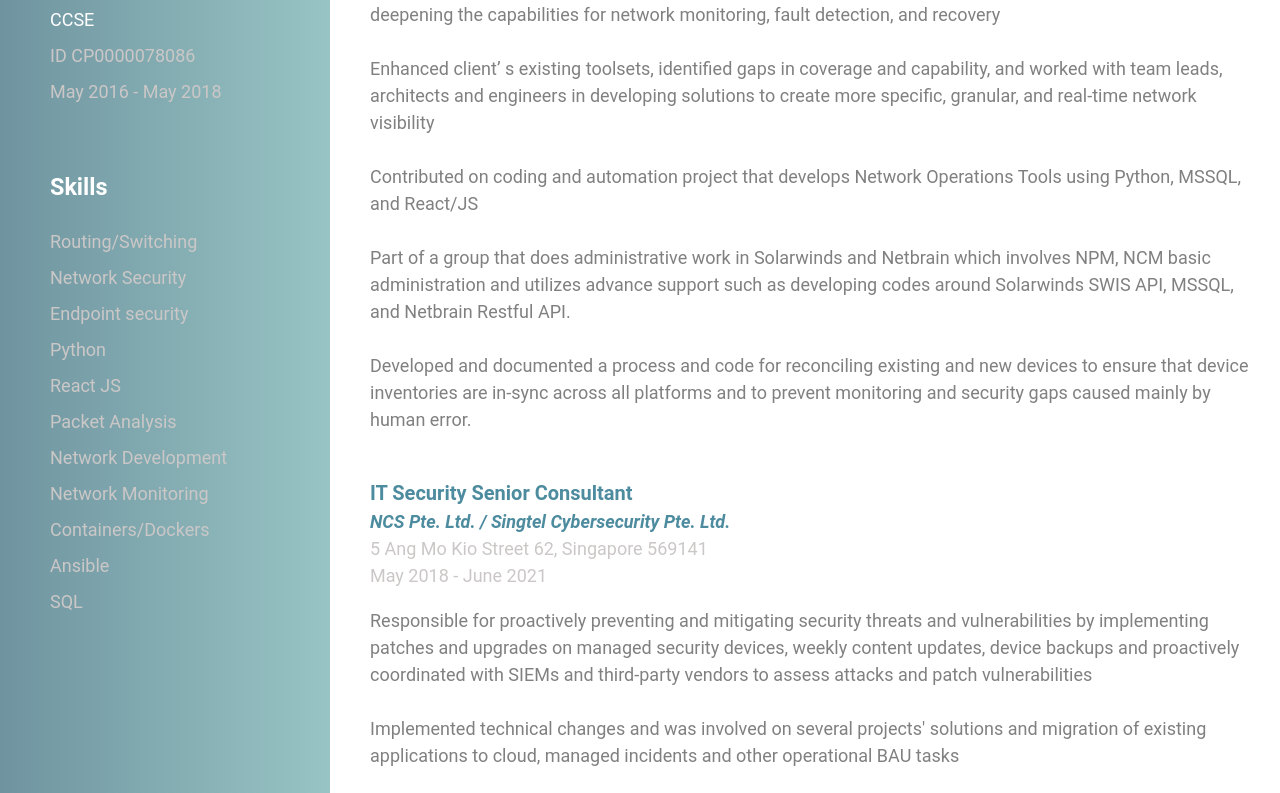
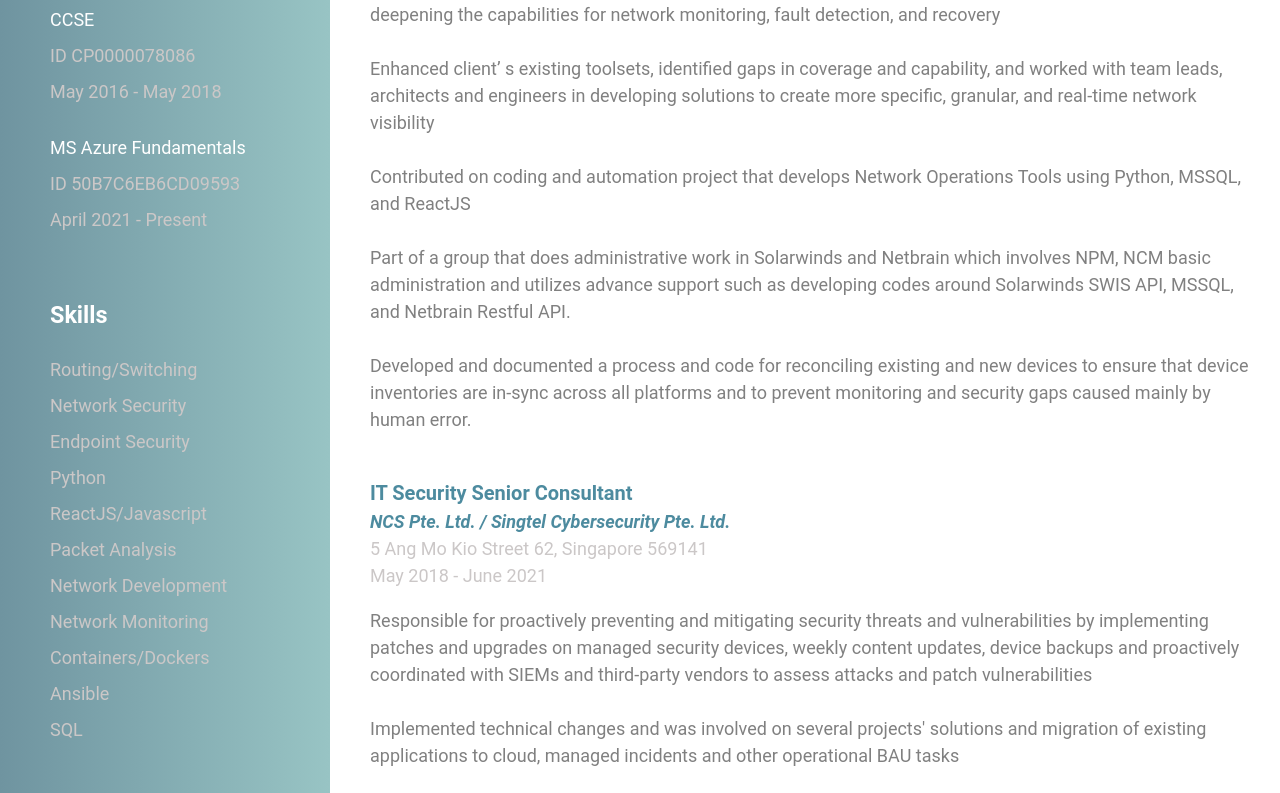
Before and after one commit to leizafroilan/leizafroilan.github.io, a React (Create React App) app: page /#/ in a window 1280 px wide. Shown: the part 1027-1820 px from the top of the page. Built offline with nearby package versions, Linux system fonts and the light colour scheme.

Commit message:
some updates...

```diff
--- a/src/App.css
+++ b/src/App.css
@@ -108,7 +108,6 @@ body, html {
   font-size: 18px;
   color: rgb(203, 199, 199);
   line-height: 2;
-
 }
 
 .right-container {
--- a/src/App.js
+++ b/src/App.js
@@ -3,7 +3,6 @@ import React from 'react';
 import { HashRouter as Router, Route, Routes } from 'react-router-dom';
 import Profile from './Profile';
 import Download from './Download';
-
 
 
 function App() {
@@ -12,8 +11,7 @@ function App() {
       <Routes>
         <Route path="/" element={<Profile />} />
         <Route path="/profile" element={<Profile />} />
-        <Route path="/download" element={<Download />}>
-        </Route>
+        <Route path="/download" element={<Download />} />
       </Routes>
     </Router>
   );
--- a/src/Profile.js
+++ b/src/Profile.js
@@ -1,7 +1,7 @@
 
 import './App.css';
 import img from'./img/img.jfif'
-import {FaGithub, FaLinkedinIn, FaWhatsapp, FaPhone, FaRegEnvelope} from  'react-icons/fa'
+import {FaGithub, FaLinkedinIn, FaPhone, FaRegEnvelope} from  'react-icons/fa'
 
 
 function Profile() {
@@ -70,6 +70,11 @@ function Profile() {
           <p>ID CP0000078086</p>
           <p>May 2016 - May 2018</p>
         </div>
+        <div className="left-desc">
+          <p>MS Azure Fundamentals</p>
+          <p>ID 50B7C6EB6CD09593</p>
+          <p>April 2021 - Present</p>
+        </div>
         <div className="left-header">
           <h3>Skills</h3>
         </div>
@@ -78,9 +83,9 @@ function Profile() {
           <p>
           Routing/Switching <br/>
           Network Security <br/>
-          Endpoint security <br/>
+          Endpoint Security <br/>
           Python <br/>
-          React JS <br/>
+          ReactJS/Javascript <br/>
           Packet Analysis <br/>
           Network Development <br/>
           Network Monitoring <br/>
@@ -137,7 +142,7 @@ function Profile() {
           for network monitoring, fault detection, and recovery<br/><br/>
           Enhanced client’ s existing toolsets, identified gaps in coverage and capability, and worked with team leads, architects and
           engineers in developing solutions to create more specific, granular, and real-time network visibility<br/><br/>
-          Contributed on coding and automation project that develops Network Operations Tools using Python, MSSQL, and React/JS<br/><br/>
+          Contributed on coding and automation project that develops Network Operations Tools using Python, MSSQL, and ReactJS<br/><br/>
           Part of a group that does administrative work in Solarwinds and Netbrain which involves NPM, NCM basic administration and
           utilizes advance support such as developing codes around Solarwinds SWIS API, MSSQL, and Netbrain Restful API.<br/><br/>
           Developed and documented a process and code for reconciling existing and new devices to ensure that device inventories are in-sync
@@ -158,6 +163,7 @@ function Profile() {
           and third-party vendors to assess attacks and patch vulnerabilities<br/><br/>
           Implemented technical changes and was involved on several projects' solutions and migration of existing applications to cloud,
           managed incidents and other operational BAU tasks<br/><br/>
+          Managed and administered Cloud Security solutions such as Palo Alo Traps XDR<br/><br/>
           Led monthly reports creation and documented several processes, runbooks and upgrade procedures<br/>
           </p>
           <br/>
```
